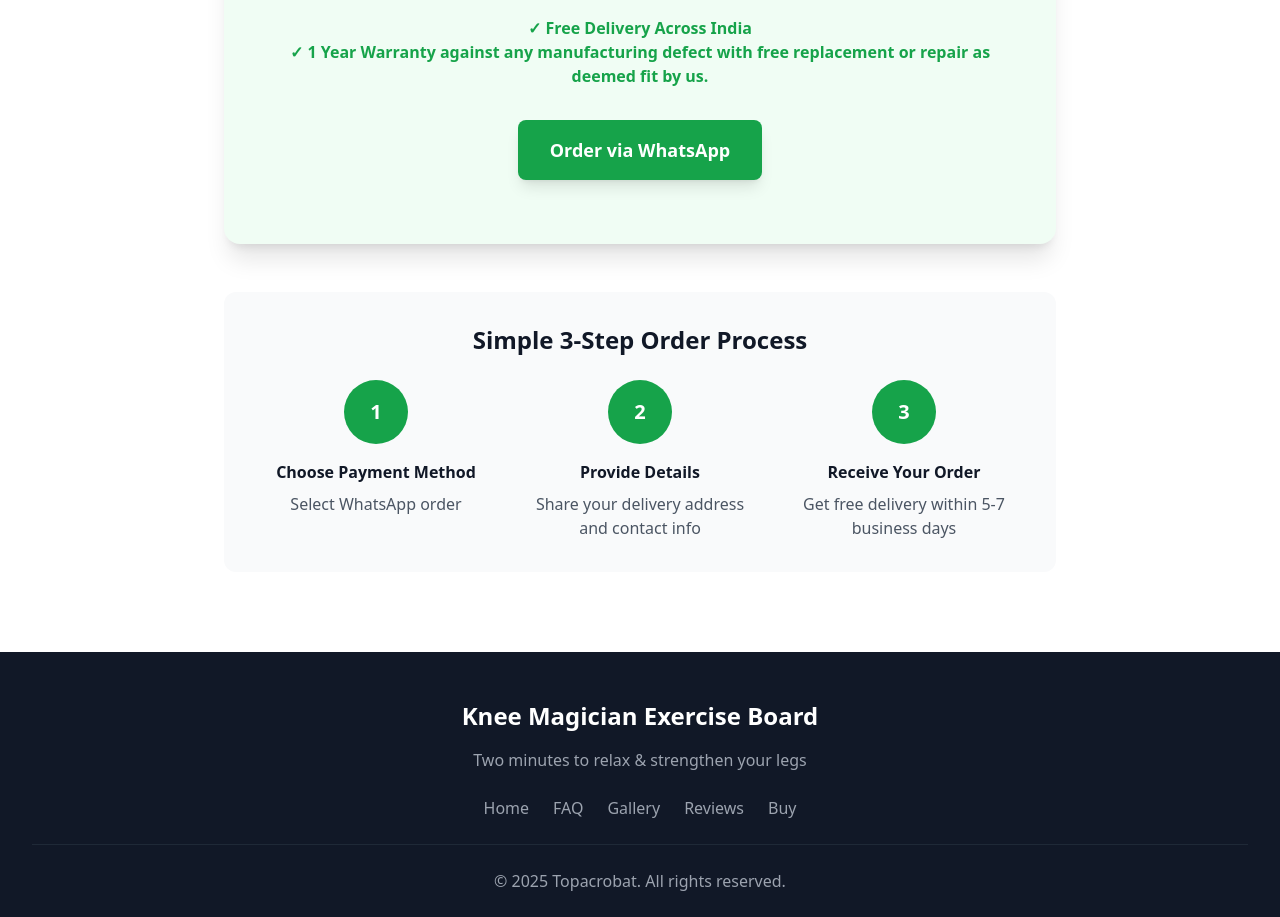
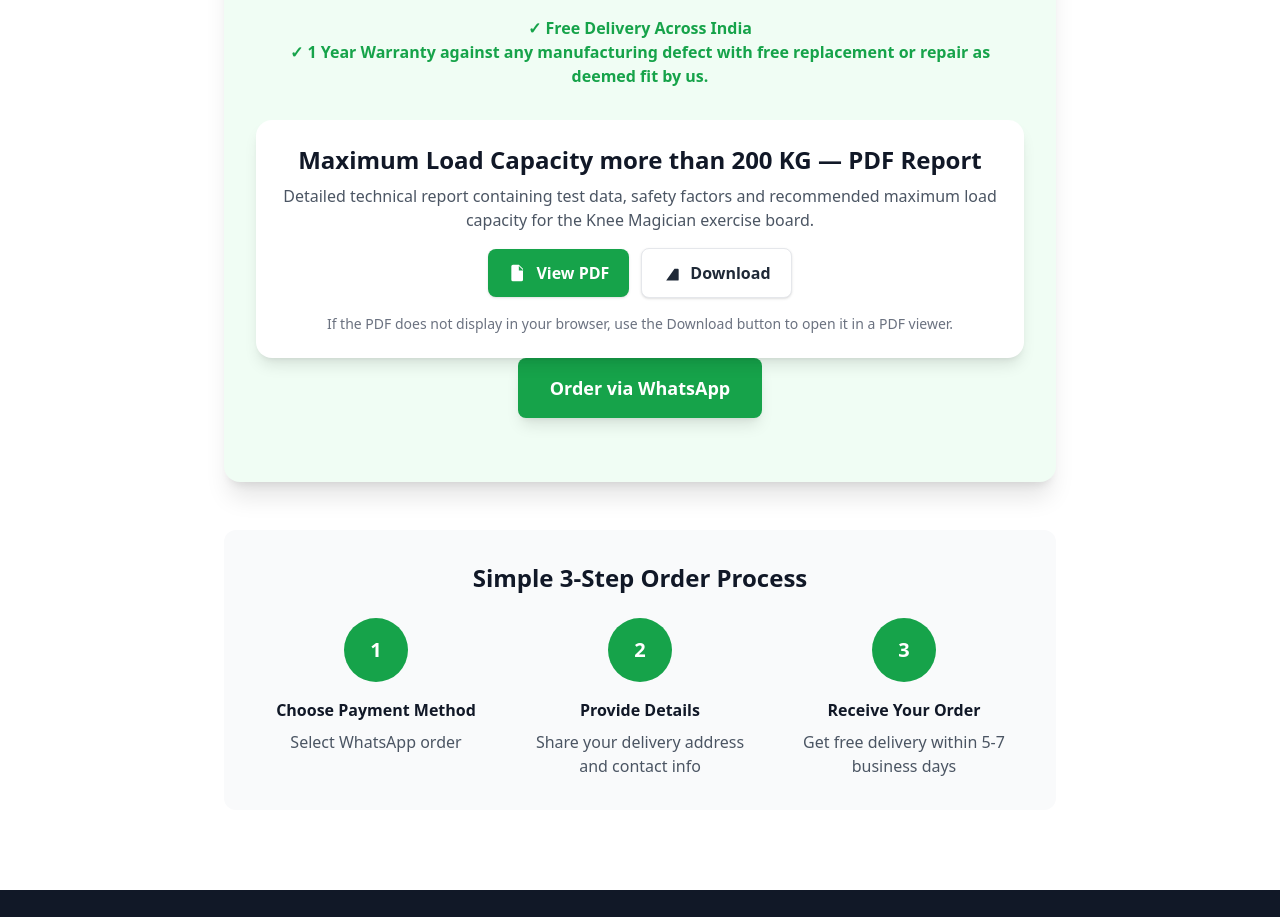
Before and after one commit to topacrobat1/Topacrobat, a plain HTML site: page buy.html in a window 1280 px wide. Shown: the part 1040-1957 px from the top of the page. Drawn offline with nearby package versions, Linux system fonts and the light colour scheme.

Commit message:
Update buy.html

```diff
--- a/buy.html
+++ b/buy.html
@@ -97,6 +97,30 @@
                     <p class="text-green-600 font-semibold">✓ 1 Year Warranty against any manufacturing defect with free replacement or repair as deemed fit by us.</p>
 
                 </div>
+                <div class="mt-8 w-full flex flex-col items-center fade-in">
+                        <div class="max-w-3xl w-full bg-white p-6 rounded-2xl shadow-lg text-center">
+                            <h3 class="text-2xl font-bold text-gray-900 mb-2">Maximum Load Capacity more than 200 KG — PDF Report</h3>
+                            <p class="text-gray-600 mb-4">Detailed technical report containing test data, safety factors and recommended maximum load capacity for the Knee Magician exercise board.</p>
+
+                            <div class="flex flex-col sm:flex-row gap-3 justify-center items-center">
+                                <a href="max-load-capacity.pdf" target="_blank" rel="noopener noreferrer" class="inline-flex items-center gap-2 bg-green-600 hover:bg-green-700 text-white px-5 py-3 rounded-lg font-semibold transition-colors shadow">
+                                    <svg class="w-5 h-5" viewBox="0 0 24 24" fill="currentColor" aria-hidden="true"><path d="M6 2h7l5 5v13a2 2 0 0 1-2 2H6a2 2 0 0 1-2-2V4a2 2 0 0 1 2-2zM13 3.5V9h5.5L13 3.5zM8 13h2v4H8v-4zm4 0h2v4h-2v-4z"/></svg>
+                                    View PDF
+                                </a>
+
+                                <a href="max-load-capacity.pdf" download class="inline-flex items-center gap-2 bg-white border border-gray-200 hover:bg-gray-50 text-gray-800 px-5 py-3 rounded-lg font-semibold transition-colors shadow">
+                                    <svg class="w-5 h-5" viewBox="0 0 24 24" fill="currentColor" aria-hidden="true"><path d="M12 3v10m0 0l-4-4m4 4l4-4M5 21h14a1 1 0 0 0 1-1V8a1 1 0 0 0-1-1h-4" stroke="none" /></svg>
+                                    Download
+                                </a>
+                            </div>
+
+                            <div class="mt-6" style="display:none">
+                                <iframe src="max-load-capacity.pdf" class="w-full h-80 rounded-xl border" title="Maximum Load Capacity Report" aria-label="Maximum Load Capacity PDF preview"></iframe>
+                            </div>
+
+                            <p class="mt-4 text-sm text-gray-500">If the PDF does not display in your browser, use the Download button to open it in a PDF viewer.</p>
+                        </div>
+                    </div>
 
                 <div class="flex flex-col sm:flex-row gap-4 justify-center mb-8">
                     <a href="https://wa.me/919529793302?text=I%20want%20to%20buy%20Knee%20Magician" target="_blank" rel="noopener noreferrer" class="bg-green-600 hover:bg-green-700 text-white px-8 py-4 rounded-lg text-lg font-semibold transition-colors shadow-lg text-center">
```
